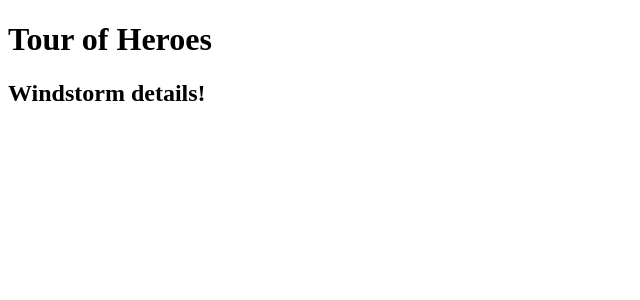
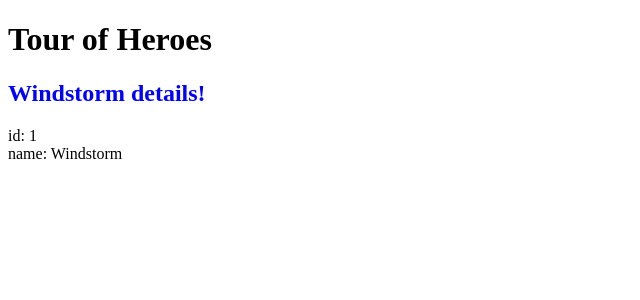
Before and after one commit to dmorosinotto/ngcli-tour-hero, an Angular app: page / in a window 1280 px wide. Shown: the top 300 px of the page, without its empty margins (0-640 px from the left). Built offline with nearby package versions, Linux system fonts and the light colour scheme.

Commit message:
step2 - inline template + use css styles

```diff
--- a/src/app/app.component.css
+++ b/src/app/app.component.css
@@ -0,0 +1,3 @@
+h2 {
+    color: blue
+}
--- a/src/app/app.component.html
+++ /dev/null
@@ -1 +0,0 @@
-<h1>{{title}}</h1><h2>{{hero.name}} details!</h2>
--- a/src/app/app.component.ts
+++ b/src/app/app.component.ts
@@ -7,8 +7,13 @@ export class Hero {
 
 @Component({
   selector: 'app-root',
-  templateUrl: './app.component.html',
   styleUrls: ['./app.component.css'],
+  template: `
+  <h1>{{title}}</h1>
+  <h2>{{hero.name}} details!</h2>
+  <div><label>id: </label>{{hero.id}}</div>
+  <div><label>name: </label>{{hero.name}}</div>
+  `
 })
 export class AppComponent {
   title = 'Tour of Heroes';
```
